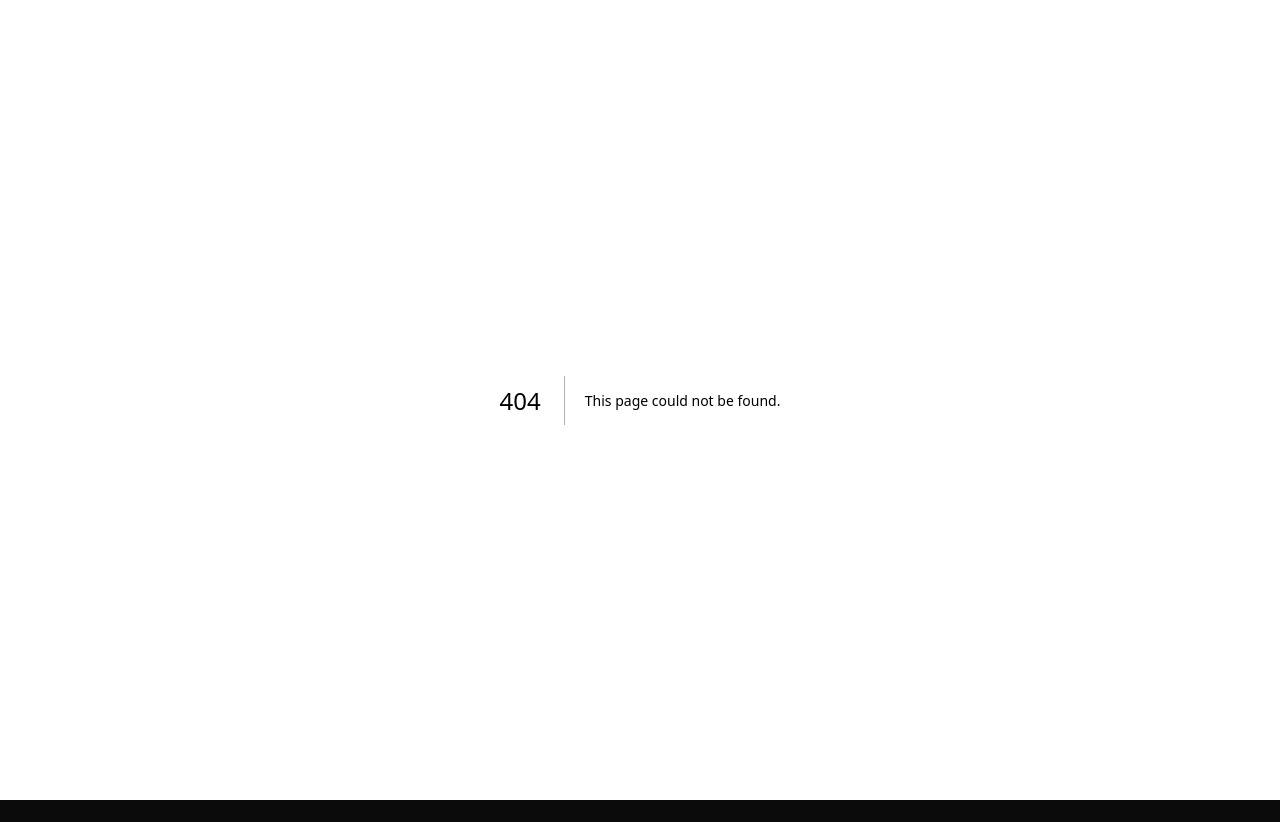
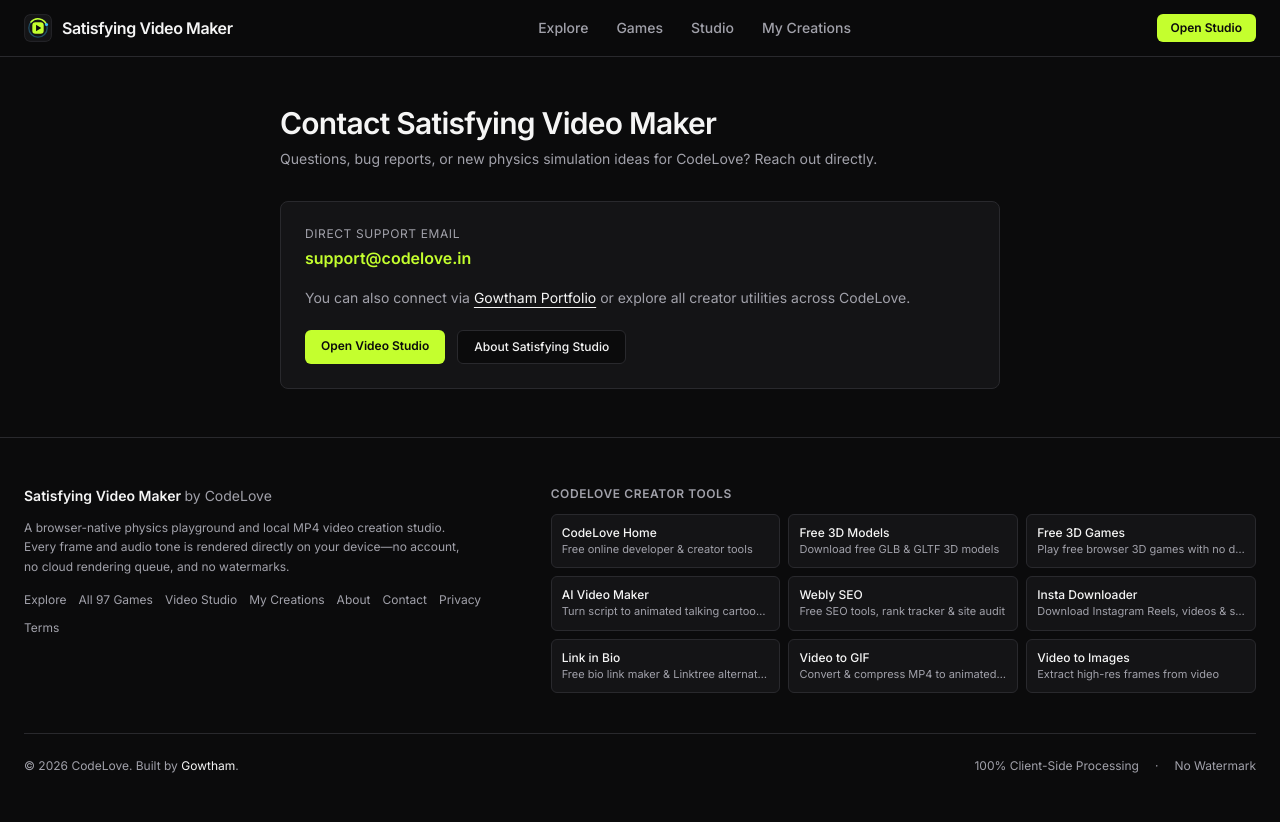
Before and after one commit to Gowtham-Raj-Dev/satisfying-video-maker, a Next.js app: page /contact in a window 1280 px wide. Before the commit this address had no page. Before the commit the page ends 800 px from the top, so only its background shows below. Built offline with nearby package versions, Linux system fonts and the light colour scheme.

Commit message:
Add Contact page, footer link, and sitemap entry

```diff
--- /dev/null
+++ b/src/app/contact/page.tsx
@@ -0,0 +1,68 @@
+import type { Metadata } from "next";
+import React from "react";
+import Link from "next/link";
+import Navbar from "@/components/Navbar";
+import Footer from "@/components/Footer";
+import { SITE } from "@/lib/site";
+
+export const metadata: Metadata = {
+  title: "Contact",
+  description:
+    "Contact Satisfying Video Maker (CodeLove) for bug reports, simulation requests, or licensing questions.",
+  alternates: { canonical: `${SITE.url}/contact/` },
+};
+
+export default function ContactPage() {
+  return (
+    <div className="min-h-screen flex flex-col bg-[#0B0B0C] text-[#F5F5F5]">
+      <Navbar />
+      <main className="flex-1 max-w-3xl w-full mx-auto px-4 sm:px-6 py-12 space-y-8">
+        <header className="space-y-2">
+          <h1 className="text-3xl font-semibold tracking-tight">Contact Satisfying Video Maker</h1>
+          <p className="text-sm text-[#A1A1AA]">
+            Questions, bug reports, or new physics simulation ideas for {SITE.brand}? Reach out directly.
+          </p>
+        </header>
+
+        <section className="rounded-lg bg-[#141416] border border-[#29292D] p-6 space-y-4 text-sm text-[#A1A1AA] leading-relaxed">
+          <div>
+            <div className="text-xs uppercase tracking-wider text-[#A1A1AA] mb-1">Direct Support Email</div>
+            <a
+              href="mailto:support@codelove.in?subject=Satisfying%20Video%20Maker%20Feedback"
+              className="text-base font-semibold text-[#C4FF2E] hover:underline"
+            >
+              support@codelove.in
+            </a>
+          </div>
+          <p>
+            You can also connect via{" "}
+            <a
+              href={SITE.creatorUrl}
+              target="_blank"
+              rel="noopener noreferrer"
+              className="text-[#F5F5F5] underline underline-offset-4"
+            >
+              Gowtham Portfolio
+            </a>{" "}
+            or explore all creator utilities across CodeLove.
+          </p>
+          <div className="flex flex-wrap gap-3 pt-1">
+            <Link
+              href="/studio/"
+              className="px-4 py-2 rounded-md bg-[#C4FF2E] text-[#0B0B0C] text-xs font-semibold"
+            >
+              Open Video Studio
+            </Link>
+            <Link
+              href="/about/"
+              className="px-4 py-2 rounded-md bg-[#0B0B0C] border border-[#29292D] text-[#F5F5F5] text-xs font-medium"
+            >
+              About Satisfying Studio
+            </Link>
+          </div>
+        </section>
+      </main>
+      <Footer />
+    </div>
+  );
+}
--- a/src/components/Footer.tsx
+++ b/src/components/Footer.tsx
@@ -21,6 +21,7 @@ export default function Footer() {
               <Link href="/studio/" className="hover:text-[#F5F5F5] transition-colors">Video Studio</Link>
               <Link href="/creations/" className="hover:text-[#F5F5F5] transition-colors">My Creations</Link>
               <Link href="/about/" className="hover:text-[#F5F5F5] transition-colors">About</Link>
+              <Link href="/contact/" className="hover:text-[#F5F5F5] transition-colors">Contact</Link>
               <Link href="/privacy/" className="hover:text-[#F5F5F5] transition-colors">Privacy</Link>
               <Link href="/terms/" className="hover:text-[#F5F5F5] transition-colors">Terms</Link>
             </div>
```
Also changed, not shown: 1 other file (tests, documents, lock files or other folders).
